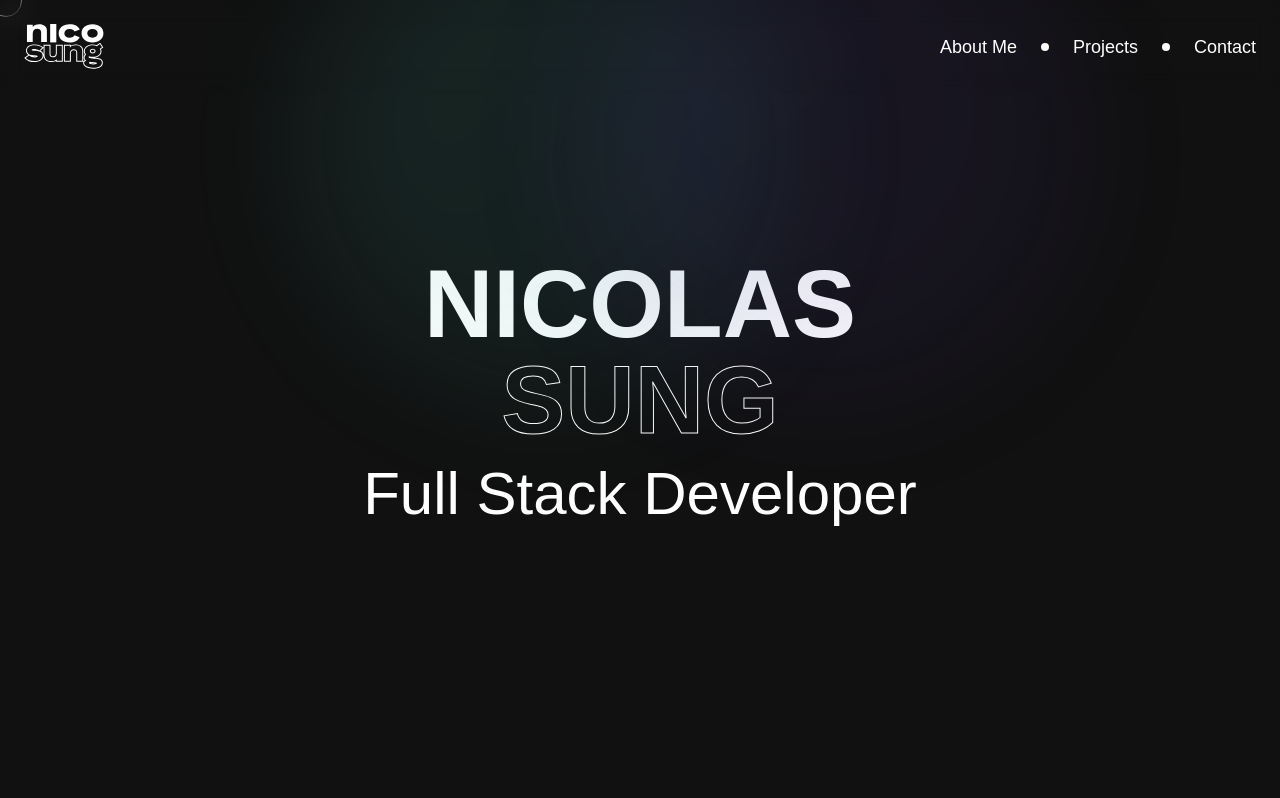
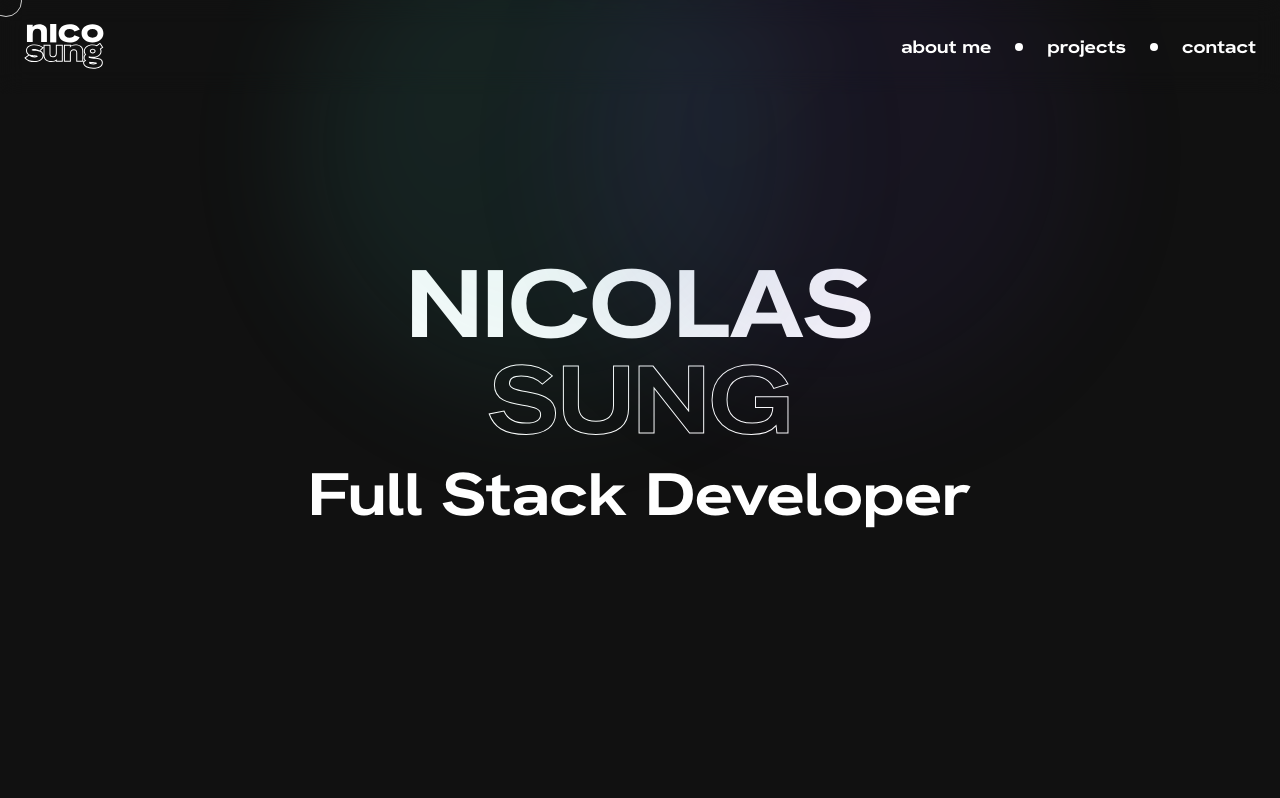
Before and after one commit to Nico-Sung/portfolio_next, a Next.js app in the folder my-app/: page / in a window 1280 px wide. Shown: the top 798 px of the page. Built offline with nearby package versions, Linux system fonts and the light colour scheme.

Commit message:
fix cursor

```diff
--- a/my-app/components/Cursor.tsx
+++ b/my-app/components/Cursor.tsx
@@ -18,12 +18,12 @@ export default function Cursor() {
 
     return (
         <motion.div
-            className="fixed pointer-events-none z-50 w-8 h-8 border border-[#CECECE] rounded-full"
+            className="fixed pointer-events-none z-[9999] w-8 h-8 border border-[#CECECE] rounded-full "
             style={{
                 backgroundColor: "transparent",
             }}
             animate={{ x: position.x - 10, y: position.y - 15 }}
-            transition={{ type: "spring", stiffness: 500, damping: 30 }}
+            transition={{ type: "spring", stiffness: 400, damping: 35 }}
         />
     );
 }
--- a/my-app/components/Header.tsx
+++ b/my-app/components/Header.tsx
@@ -23,18 +23,18 @@ export default function Header() {
             initial={{ opacity: 0 }}
             animate={{ opacity: 1 }}
             transition={{ duration: 1 }}
-            className="fixed top-0 left-0 right-0 flex justify-between items-center p-6 text-white bg-transparent backdrop-blur-md z-[9999]"
+            className="fixed top-0 left-0 right-0 flex justify-between items-center p-6 text-white bg-transparent backdrop-blur-md z-[9998]"
         >
             <div className="logo">
                 <Image src="/logo.svg" alt="Logo" width={80} height={80} />
             </div>
-            <nav className="flex space-x-6 text-lg items-center font-grotesk">
+            <nav className="flex space-x-6 text-lg items-center  ">
                 <a
                     href="#about-me"
                     onClick={(e) => handleScroll(e, "about-me")}
                     className="hover:text-gray-400 z-50"
                 >
-                    About Me
+                    about me
                 </a>
                 <div className="w-2 h-2 bg-white rounded-lg"></div>
                 <a
@@ -42,7 +42,7 @@ export default function Header() {
                     onClick={(e) => handleScroll(e, "projects")}
                     className="hover:text-gray-400 z-50"
                 >
-                    Projects
+                    projects
                 </a>
                 <div className="w-2 h-2 bg-white rounded-lg"></div>
                 <a
@@ -50,7 +50,7 @@ export default function Header() {
                     onClick={(e) => handleScroll(e, "contact")}
                     className="hover:text-gray-400 z-50"
                 >
-                    Contact
+                    contact
                 </a>
             </nav>
         </motion.header>
--- a/my-app/components/Main.tsx
+++ b/my-app/components/Main.tsx
@@ -8,16 +8,14 @@ export default function Main() {
             transition={{ duration: 1 }}
             className="text-center py-64 min-h-screen"
         >
-            <h1 className="text-8xl font-bold font-grotesk">NICOLAS</h1>
+            <h1 className="text-8xl font-bold ">NICOLAS</h1>
             <h1
-                className="text-8xl font-bold font-grotesk"
+                className="text-8xl font-bold "
                 style={{ WebkitTextStroke: "1px white", color: "transparent" }}
             >
                 SUNG
             </h1>
-            <h2 className="text-6xl font-light mt-4 font-grotesk">
-                Full Stack Developer
-            </h2>
+            <h2 className="text-6xl font-light mt-4 ">Full Stack Developer</h2>
         </motion.section>
     );
 }
--- a/my-app/tailwind.config.ts
+++ b/my-app/tailwind.config.ts
@@ -10,7 +10,7 @@ export default {
         extend: {
             fontFamily: {
                 grotesk: ["HK Grotesk Wide", "sans-serif"],
-                groteskWide: ["var(--font-hk-grotesk-wide)"],
+                groteskWide: ["var(--font-hk-grotesk-wide)",  ],
             },
             colors: {
                 background: "var(--background)",
```
